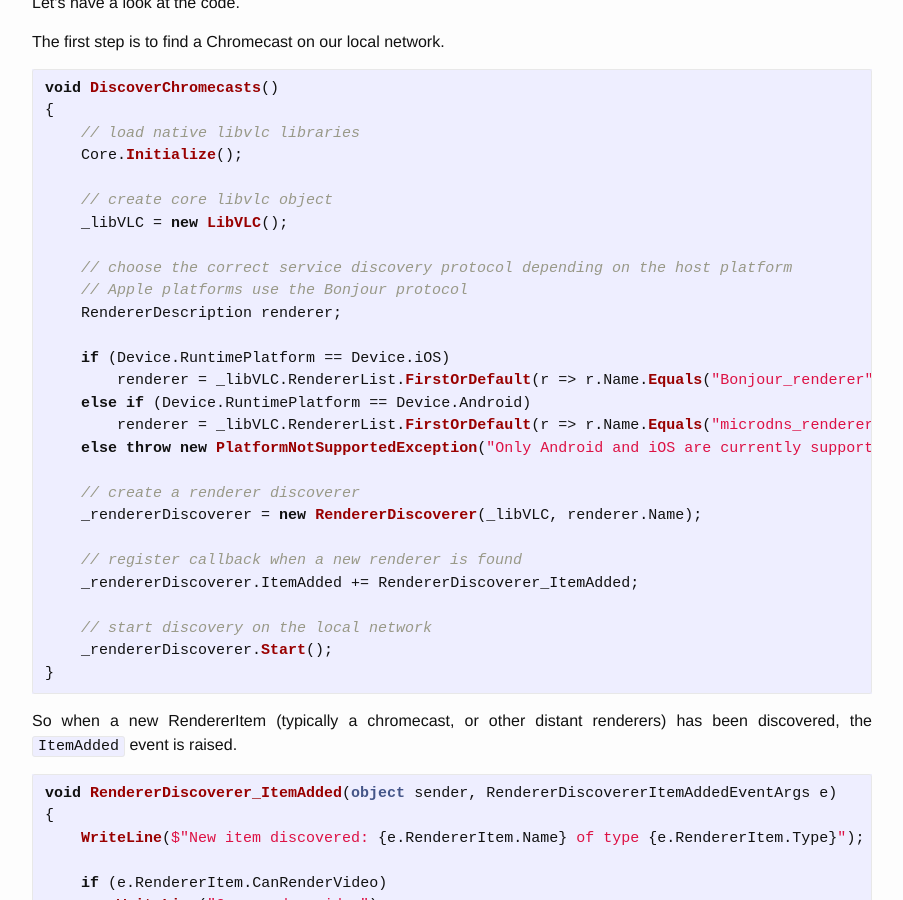
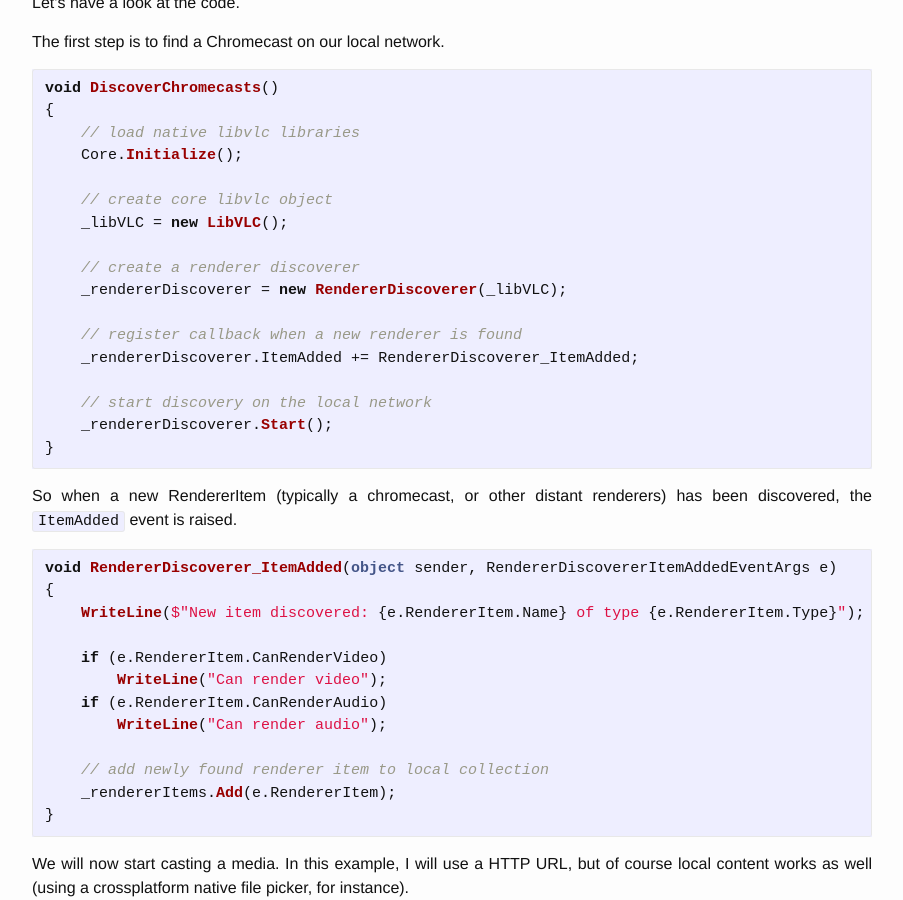
Before and after one commit to mfkl/mfkl.github.io, a Jekyll site: the page built from _posts/2018-10-22-High-performance-cross-platform-streaming-with-libvlc-and-Chromecast-on-.NET.markdown, in a window 1280 px wide and 900 px high, scrolled down 811 px. Shown: the whole window, without its empty margins (188-1091 px from the left). Built offline with Jekyll 4.4.1, drawn with Linux system fonts in a browser that asks for light colours.

Commit message:
simplify chromecast code

```diff
--- a/_posts/2018-10-22-High-performance-cross-platform-streaming-with-libvlc-and-Chromecast-on-.NET.markdown
+++ b/_posts/2018-10-22-High-performance-cross-platform-streaming-with-libvlc-and-Chromecast-on-.NET.markdown
@@ -33,18 +33,8 @@ void DiscoverChromecasts()
     // create core libvlc object
     _libVLC = new LibVLC();
 
-    // choose the correct service discovery protocol depending on the host platform
-    // Apple platforms use the Bonjour protocol
-    RendererDescription renderer;
-
-    if (Device.RuntimePlatform == Device.iOS)
-        renderer = _libVLC.RendererList.FirstOrDefault(r => r.Name.Equals("Bonjour_renderer"));
-    else if (Device.RuntimePlatform == Device.Android)
-        renderer = _libVLC.RendererList.FirstOrDefault(r => r.Name.Equals("microdns_renderer"));
-    else throw new PlatformNotSupportedException("Only Android and iOS are currently supported in this sample");
-
     // create a renderer discoverer
-    _rendererDiscoverer = new RendererDiscoverer(_libVLC, renderer.Name);
+    _rendererDiscoverer = new RendererDiscoverer(_libVLC);
 
     // register callback when a new renderer is found
     _rendererDiscoverer.ItemAdded += RendererDiscoverer_ItemAdded;
```
Also changed, not shown: 1 other file.
